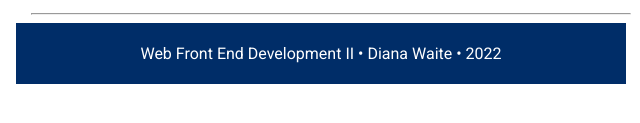
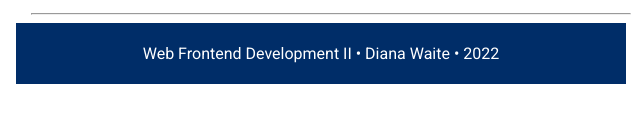
Before and after one commit to dianawaite/WDD330, a plain HTML site: page index.html in a window 1280 px wide. Shown: the part 595-718 px from the top of the page, 319-959 px from the left. Drawn offline with Linux system fonts and the light colour scheme.

Commit message:
update again

```diff
--- a/index.html
+++ b/index.html
@@ -44,7 +44,7 @@
     <hr>
   </main>
   <footer>
-    <p>Web Front End Development II &bull; Diana Waite &bull; 2022</p>
+    <p>Web Frontend Development II &bull; Diana Waite &bull; 2022</p>
   </footer>
   <!-- <script src="/js/main.js"></script> -->
 </body>
```
